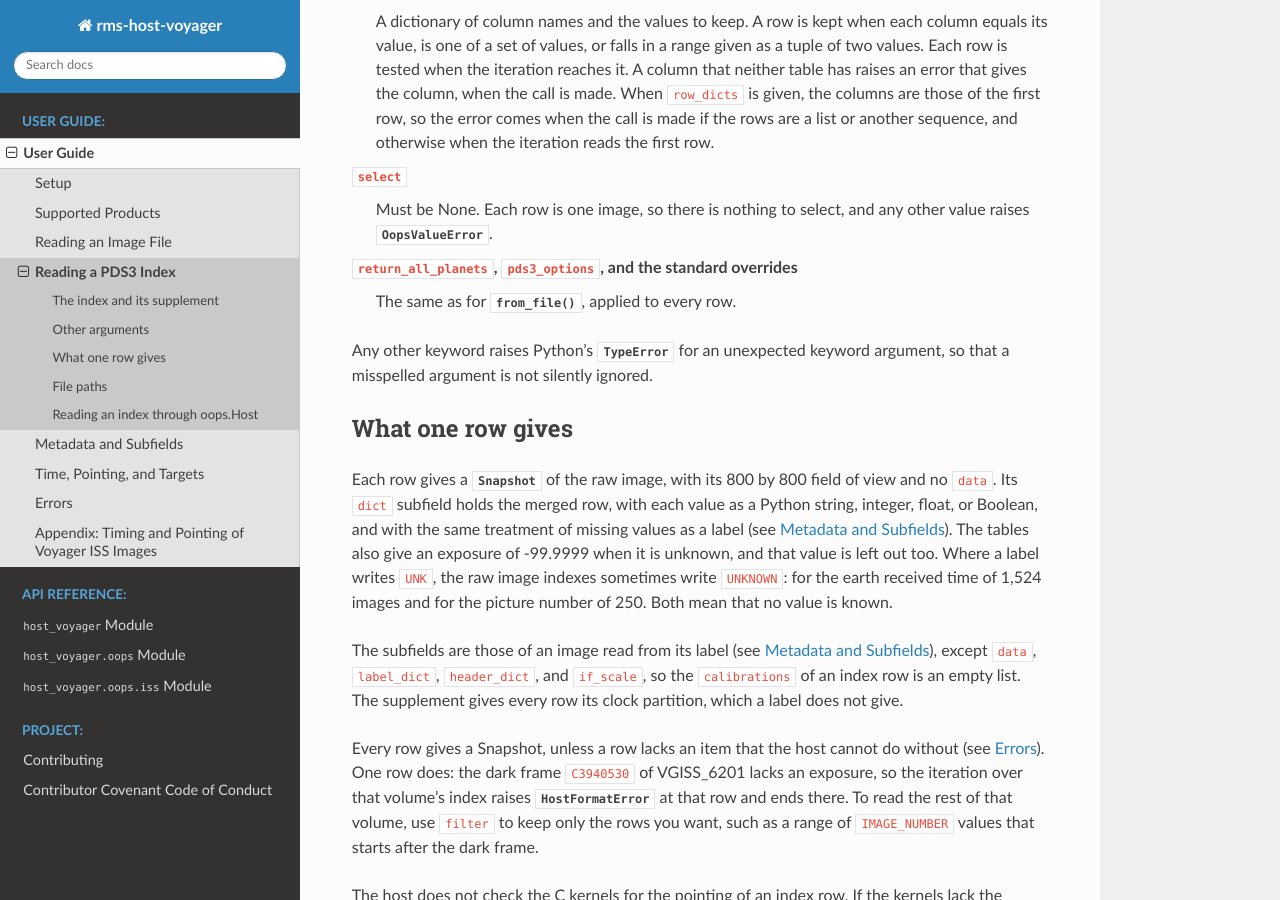
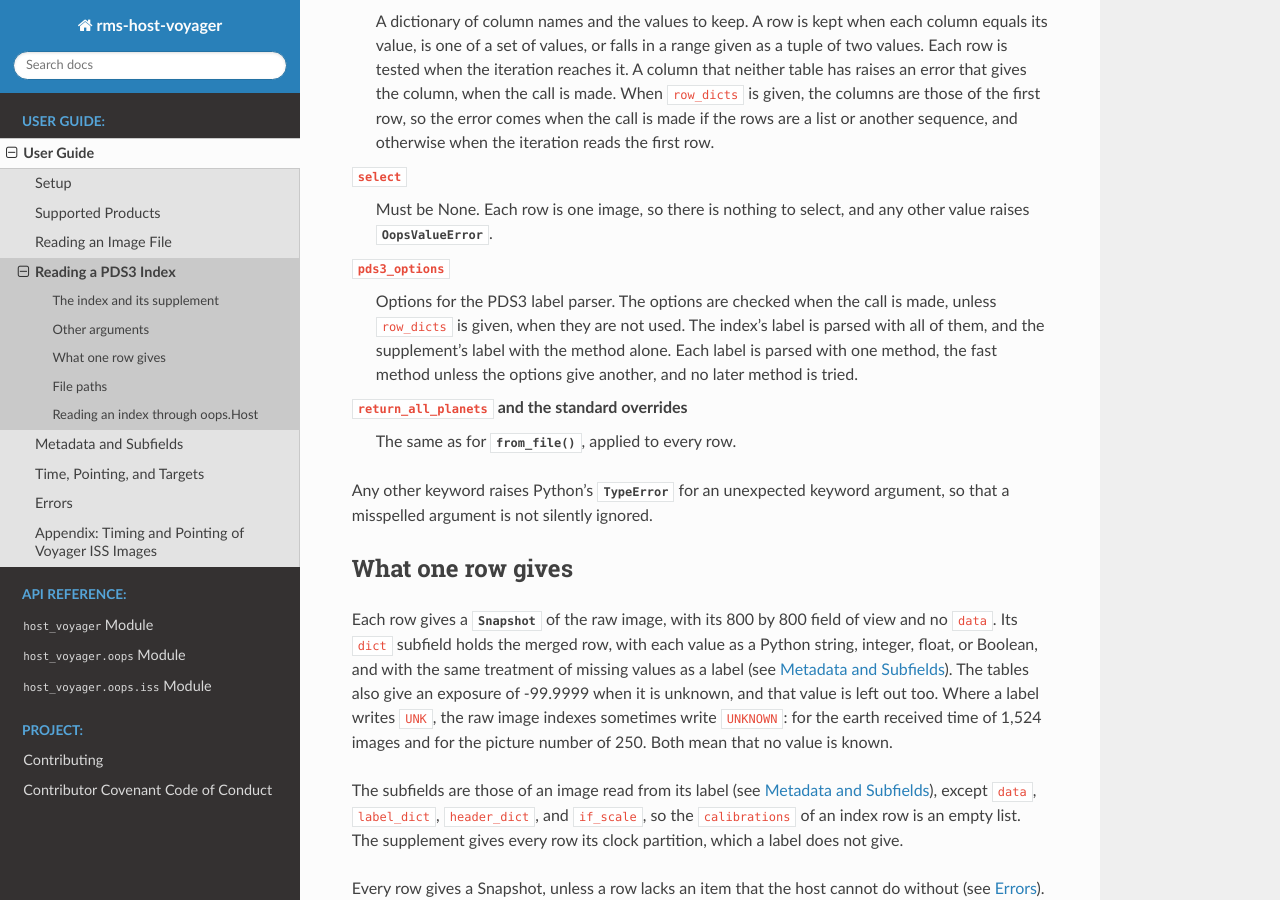
Before and after one commit to SETI/rms-host-voyager, a Sphinx documentation site: the page built from docs/user_guide/user_guide_index.rst, in a window 1280 px wide and 900 px high, scrolled down 1859 px. Built offline with Sphinx 7.4.7 and the Read the Docs theme 3.1.0, drawn with Linux system fonts in a browser that asks for light colours.

Commit message:
Say pds3_options are checked at call time
The rms-oops branch now checks pds3_options whenever from_index is called
without row_dicts, also when label is given, and raises OopsValueError for
an unknown method or option. The docstring, the stub comment and the
errors chapter now state the rule, and the index chapter gives
pds3_options an entry of its own, because an index label is parsed with
one method and has none of from_file's fallback.

The rms-oops branch's default file key is now FILE_SPECIFICATION_NAME
alone, so the default validation compares PRODUCT_ID and VOLUME_NAME.
CLAUDE.md named only PRODUCT_ID.

This is the part of 94827fe that the rms-oops branch head makes
necessary; the rest of that commit moves to the follow-up branch with the
asof and row_dicts rounds.

Co-Authored-By: Claude Opus 5.5 <noreply@anthropic.com>
Claude-Session: https://claude.ai/code/session_01RG3ZiBNx376YVT9xgP1ET9

```diff
--- a/docs/user_guide/user_guide_index.rst
+++ b/docs/user_guide/user_guide_index.rst
@@ -98,7 +98,14 @@ Other arguments
     Must be None. Each row is one image, so there is nothing to select, and any other
     value raises :exc:`~oops.OopsValueError`.
 
-``return_all_planets``, ``pds3_options``, and the standard overrides
+``pds3_options``
+    Options for the PDS3 label parser. The options are checked when the call is made,
+    unless ``row_dicts`` is given, when they are not used. The index's label is parsed
+    with all of them, and the supplement's label with the method alone. Each label is
+    parsed with one method, the fast method unless the options give another, and no
+    later method is tried.
+
+``return_all_planets`` and the standard overrides
     The same as for :meth:`~host_voyager.oops.iss.VoyagerISS.from_file`, applied to every
     row.
 
```
Also changed, not shown: CLAUDE.md (+5 -4 lines), docs/user_guide/user_guide_errors.rst (+5 -3 lines), 2 other files.
